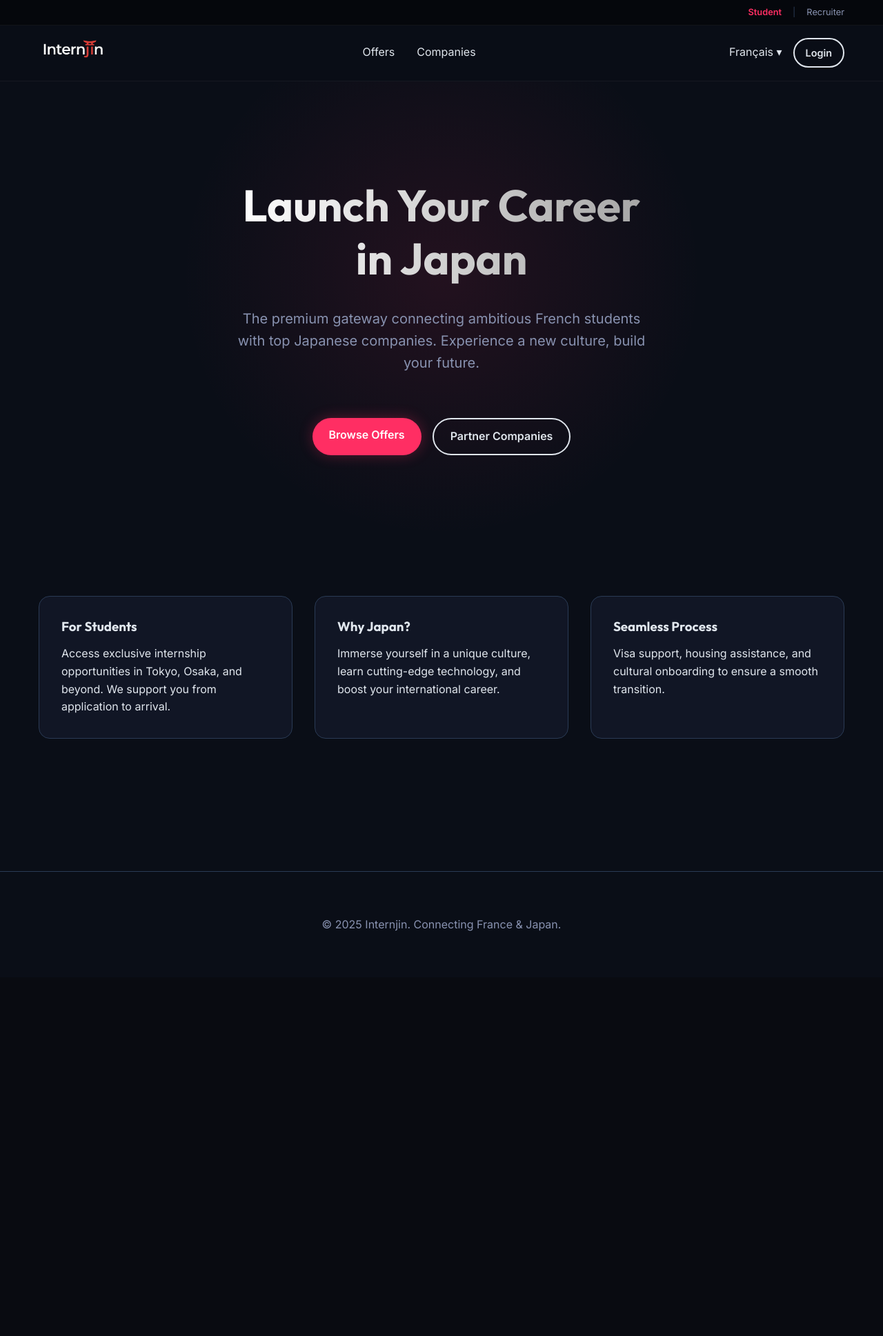
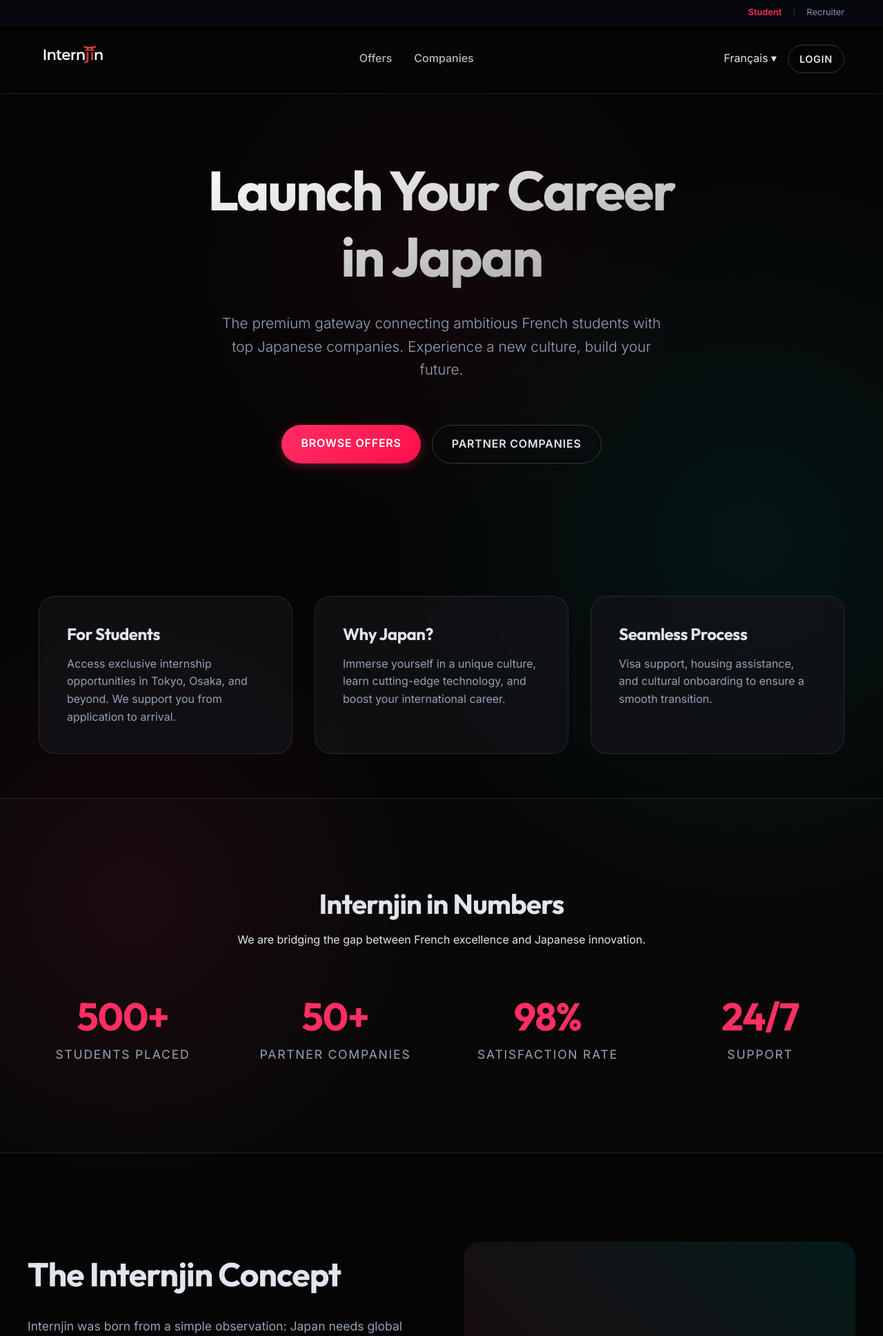
Before and after one commit to ChahanD/Internjin, a Flask app: page / in a window 1280 px wide. Shown: the top 1937 px of the page at 69% size. Before the commit the page ends 1350 px from the top, so only its background shows below. Run offline with Flask 3, Linux system fonts and the light colour scheme.

Commit message:
feat: Implement a comprehensive UI refresh with an updated color palette, typography, button styles, new stats and concept sections, and enhanced dropdowns.

```diff
--- a/app.py
+++ b/app.py
@@ -13,15 +13,24 @@
 login_manager.login_view = 'login'
 
 # Import models after db init to avoid circular imports
-from models import User
+from models import User, Offer
 
 @login_manager.user_loader
 def load_user(user_id):
     return User.query.get(int(user_id))
 
 @app.context_processor
-def inject_role():
-    return dict(role=session.get('role', 'student'))
+def inject_globals():
+    return dict(
+        role=session.get('role', 'student'),
+        lang=session.get('lang', 'en')
+    )
+
+@app.route('/set_language/<lang>')
+def set_language(lang):
+    if lang in ['en', 'fr', 'jp']:
+        session['lang'] = lang
+    return redirect(request.referrer or url_for('index'))
 
 @app.route('/switch_role/<role>')
 def switch_role(role):
@@ -35,34 +44,13 @@
 
 @app.route('/offers')
 def offers():
-    # Dummy data for offers
-    offers_data = [
-        {
-            "id": 1,
-            "title": "Software Engineer Intern",
-            "company": "TechJapan",
-            "location": "Tokyo",
-            "duration": "6 months",
-            "tags": ["Python", "React", "English"]
-        },
-        {
-            "id": 2,
-            "title": "Marketing Assistant",
-            "company": "Global Corp",
-            "location": "Osaka",
-            "duration": "4 months",
-            "tags": ["Marketing", "Japanese N3"]
-        },
-        {
-            "id": 3,
-            "title": "Business Developer",
-            "company": "StartUp Kyoto",
-            "location": "Kyoto",
-            "duration": "6 months",
-            "tags": ["Sales", "English", "French"]
-        }
-    ]
+    offers_data = Offer.query.order_by(Offer.created_at.desc()).all()
     return render_template('offers.html', offers=offers_data)
+
+@app.route('/offer/<int:offer_id>')
+def offer_detail(offer_id):
+    offer = Offer.query.get_or_404(offer_id)
+    return render_template('offer_detail.html', offer=offer)
 
 @app.route('/companies')
 def companies_list():
@@ -117,7 +105,8 @@
             flash('Email already exists')
             return redirect(url_for('register'))
 
-        new_user = User(email=email, name=name)
+        role = request.form.get('role', 'student')
+        new_user = User(email=email, name=name, role=role)
         new_user.set_password(password)
 
         db.session.add(new_user)
@@ -134,6 +123,72 @@
     logout_user()
     return redirect(url_for('index'))
 
+@app.route('/recruiter/dashboard')
+@login_required
+def recruiter_dashboard():
+    if current_user.role != 'recruiter':
+        flash('Access denied. Recruiter role required.')
+        return redirect(url_for('index'))
+    my_offers = Offer.query.filter_by(recruiter_id=current_user.id).order_by(Offer.created_at.desc()).all()
+    return render_template('recruiter/dashboard.html', offers=my_offers)
+
+@app.route('/recruiter/offer/new', methods=['GET', 'POST'])
+@login_required
+def new_offer():
+    if current_user.role != 'recruiter':
+        flash('Access denied.')
+        return redirect(url_for('index'))
+
+    if request.method == 'POST':
+        title = request.form.get('title')
+        company = request.form.get('company')
+        location = request.form.get('location')
+        duration = request.form.get('duration')
+        description = request.form.get('description')
+        tags = request.form.get('tags')
+
+        offer = Offer(
+            title=title,
+            company=company,
+            location=location,
+            duration=duration,
+            description=description,
+            tags=tags,
+            recruiter_id=current_user.id
+        )
+        db.session.add(offer)
+        db.session.commit()
+        flash('Offer created successfully!')
+        return redirect(url_for('recruiter_dashboard'))
+
+    return render_template('recruiter/offer_form.html', action='create')
+
+@app.route('/recruiter/offer/<int:offer_id>/edit', methods=['GET', 'POST'])
+@login_required
+def edit_offer(offer_id):
+    if current_user.role != 'recruiter':
+        flash('Access denied.')
+        return redirect(url_for('index'))
+
+    offer = Offer.query.get_or_404(offer_id)
+    if offer.recruiter_id != current_user.id:
+        flash('You can only edit your own offers.')
+        return redirect(url_for('recruiter_dashboard'))
+
+    if request.method == 'POST':
+        offer.title = request.form.get('title')
+        offer.company = request.form.get('company')
+        offer.location = request.form.get('location')
+        offer.duration = request.form.get('duration')
+        offer.description = request.form.get('description')
+        offer.tags = request.form.get('tags')
+
+        db.session.commit()
+        flash('Offer updated successfully!')
+        return redirect(url_for('recruiter_dashboard'))
+
+    return render_template('recruiter/offer_form.html', offer=offer, action='edit')
+
 if __name__ == '__main__':
     with app.app_context():
         db.create_all()
--- a/static/css/style.css
+++ b/static/css/style.css
@@ -1,21 +1,18 @@
 :root {
     /* Premium Color Palette */
-    --color-bg: #0a0e17;
-    /* Deep Navy */
+    --color-bg: #050505;
+    /* Darker black */
     --color-text: #e0e6ed;
-    /* Soft White */
+    --color-text-muted: #94a3b8;
     --color-primary: #ff2e63;
-    /* Vibrant Pink/Red */
     --color-secondary: #08d9d6;
-    /* Cyan/Teal Accent */
-    --color-card-bg: #111625;
-    /* Slightly lighter navy for cards */
-    --color-border: #2a3b55;
+    --color-card-bg: rgba(20, 20, 25, 0.7);
+    /* Glassmorphism base */
+    --color-border: rgba(255, 255, 255, 0.1);
 
     /* Typography */
     --font-main: 'Inter', -apple-system, BlinkMacSystemFont, sans-serif;
     --font-heading: 'Outfit', sans-serif;
-    /* Modern, bold */
 
     /* Spacing */
     --spacing-xs: 0.5rem;
@@ -25,8 +22,9 @@
     --spacing-xl: 8rem;
 
     /* Effects */
-    --shadow-card: 0 10px 30px -10px rgba(0, 0, 0, 0.5);
+    --shadow-card: 0 8px 32px 0 rgba(0, 0, 0, 0.37);
     --glow-primary: 0 0 20px rgba(255, 46, 99, 0.3);
+    --backdrop-blur: blur(12px);
 }
 
 * {
@@ -41,6 +39,9 @@
     font-family: var(--font-main);
     line-height: 1.6;
     overflow-x: hidden;
+    background-image:
+        radial-gradient(circle at 15% 50%, rgba(255, 46, 99, 0.08) 0%, transparent 25%),
+        radial-gradient(circle at 85% 30%, rgba(8, 217, 214, 0.08) 0%, transparent 25%);
 }
 
 h1,
@@ -53,12 +54,13 @@
     font-weight: 700;
     line-height: 1.2;
     margin-bottom: var(--spacing-sm);
+    letter-spacing: -0.02em;
 }
 
 a {
     text-decoration: none;
     color: inherit;
-    transition: color 0.3s ease;
+    transition: all 0.3s ease;
 }
 
 ul {
@@ -74,35 +76,238 @@
 
 .btn {
     display: inline-block;
-    padding: 12px 24px;
+    padding: 14px 28px;
     border-radius: 50px;
     font-weight: 600;
     cursor: pointer;
-    transition: all 0.3s ease;
+    transition: all 0.3s cubic-bezier(0.4, 0, 0.2, 1);
     border: none;
     font-size: 1rem;
+    text-transform: uppercase;
+    letter-spacing: 0.05em;
 }
 
 .btn-primary {
-    background-color: var(--color-primary);
+    background: linear-gradient(135deg, var(--color-primary), #ff0f4b);
     color: white;
-    box-shadow: var(--glow-primary);
+    box-shadow: 0 4px 15px rgba(255, 46, 99, 0.3);
 }
 
 .btn-primary:hover {
     transform: translateY(-2px);
-    box-shadow: 0 0 30px rgba(255, 46, 99, 0.5);
+    box-shadow: 0 8px 25px rgba(255, 46, 99, 0.5);
 }
 
 .btn-outline {
     background: transparent;
-    border: 2px solid var(--color-text);
+    border: 1px solid rgba(255, 255, 255, 0.2);
     color: var(--color-text);
+    backdrop-filter: blur(5px);
 }
 
 .btn-outline:hover {
-    background: var(--color-text);
-    color: var(--color-bg);
+    background: rgba(255, 255, 255, 0.1);
+    border-color: var(--color-text);
+    transform: translateY(-2px);
+}
+
+/* Header */
+header {
+    padding: 1.5rem 0;
+    position: fixed;
+    width: 100%;
+    top: 0;
+    z-index: 100;
+    background: rgba(5, 5, 5, 0.8);
+    backdrop-filter: var(--backdrop-blur);
+    border-bottom: 1px solid var(--color-border);
+}
+
+nav {
+    display: flex;
+    justify-content: space-between;
+    align-items: center;
+}
+
+.logo {
+    font-family: var(--font-heading);
+    font-size: 1.8rem;
+    font-weight: 800;
+}
+
+.logo span {
+    background: linear-gradient(135deg, var(--color-primary), var(--color-secondary));
+    -webkit-background-clip: text;
+    -webkit-text-fill-color: transparent;
+}
+
+.nav-links {
+    display: flex;
+    gap: var(--spacing-md);
+}
+
+.nav-links a {
+    font-weight: 500;
+    opacity: 0.8;
+}
+
+.nav-links a:hover {
+    opacity: 1;
+    color: var(--color-primary);
+}
+
+/* Hero Section */
+.hero {
+    min-height: 100vh;
+    display: flex;
+    align-items: center;
+    justify-content: center;
+    text-align: center;
+    padding-top: 100px;
+    position: relative;
+}
+
+.hero::before {
+    content: '';
+    position: absolute;
+    top: 50%;
+    left: 50%;
+    transform: translate(-50%, -50%);
+    width: 60vw;
+    height: 60vw;
+    background: radial-gradient(circle, rgba(255, 46, 99, 0.05), transparent 70%);
+    z-index: -1;
+    pointer-events: none;
+}
+
+.hero-content h1 {
+    font-size: 5rem;
+    margin-bottom: var(--spacing-md);
+    background: linear-gradient(to bottom right, #ffffff, #a0a0a0);
+    background-clip: text;
+    -webkit-background-clip: text;
+    -webkit-text-fill-color: transparent;
+    letter-spacing: -0.03em;
+}
+
+.hero-content p {
+    font-size: 1.3rem;
+    color: var(--color-text-muted);
+    max-width: 650px;
+    margin: 0 auto var(--spacing-lg);
+    font-weight: 300;
+}
+
+/* Cards Grid */
+.grid {
+    display: grid;
+    grid-template-columns: repeat(auto-fit, minmax(320px, 1fr));
+    gap: 2rem;
+    padding: var(--spacing-lg) 0;
+}
+
+.card {
+    background: var(--color-card-bg);
+    border: 1px solid var(--color-border);
+    border-radius: 24px;
+    padding: 2.5rem;
+    transition: all 0.4s cubic-bezier(0.4, 0, 0.2, 1);
+    backdrop-filter: var(--backdrop-blur);
+    position: relative;
+    overflow: hidden;
+}
+
+.card::before {
+    content: '';
+    position: absolute;
+    top: 0;
+    left: 0;
+    width: 100%;
+    height: 100%;
+    background: linear-gradient(135deg, rgba(255, 255, 255, 0.03) 0%, transparent 100%);
+    opacity: 0;
+    transition: opacity 0.4s ease;
+}
+
+.card:hover {
+    transform: translateY(-8px);
+    border-color: rgba(255, 46, 99, 0.3);
+    box-shadow: 0 20px 40px -10px rgba(0, 0, 0, 0.5);
+}
+
+.card:hover::before {
+    opacity: 1;
+}
+
+.card h3 {
+    font-size: 1.5rem;
+    margin-bottom: 1rem;
+}
+
+.card p {
+    color: var(--color-text-muted);
+}
+
+/* Stats Section */
+.stats-section {
+    padding: var(--spacing-xl) 0;
+    text-align: center;
+    border-top: 1px solid var(--color-border);
+    border-bottom: 1px solid var(--color-border);
+    background: rgba(255, 255, 255, 0.01);
+}
+
+.stats-grid {
+    display: grid;
+    grid-template-columns: repeat(auto-fit, minmax(200px, 1fr));
+    gap: var(--spacing-lg);
+    margin-top: var(--spacing-lg);
+}
+
+.stat-item h2 {
+    font-size: 3.5rem;
+    color: var(--color-primary);
+    margin-bottom: 0.5rem;
+}
+
+.stat-item p {
+    color: var(--color-text-muted);
+    font-size: 1.1rem;
+    text-transform: uppercase;
+    letter-spacing: 0.1em;
+}
+
+/* Concept Section */
+.concept-section {
+    padding: var(--spacing-xl) 0;
+}
+
+.concept-content {
+    display: grid;
+    grid-template-columns: 1fr 1fr;
+    gap: var(--spacing-lg);
+    align-items: center;
+}
+
+.concept-text h2 {
+    font-size: 3rem;
+    margin-bottom: var(--spacing-md);
+}
+
+.concept-text p {
+    color: var(--color-text-muted);
+    font-size: 1.1rem;
+    margin-bottom: 1.5rem;
+}
+
+/* Footer */
+footer {
+    border-top: 1px solid var(--color-border);
+    padding: var(--spacing-lg) 0;
+    text-align: center;
+    color: var(--color-text-muted);
+    margin-top: var(--spacing-xl);
+    background: #020202;
 }
 
 /* Dropdown */
@@ -145,99 +380,8 @@
     color: var(--color-primary);
 }
 
-/* Header */
-header {
-    padding: var(--spacing-sm) 0;
-    position: fixed;
-    width: 100%;
-    top: 0;
-    z-index: 100;
-    background: rgba(10, 14, 23, 0.95);
-    /* Increased opacity for better visibility */
-    backdrop-filter: blur(10px);
-    border-bottom: 1px solid rgba(255, 255, 255, 0.05);
+/* Page Spacing Fixes */
+.page-with-header {
+    padding-top: 140px;
+    /* Ensure content is not hidden by fixed header */
 }
-
-nav {
-    display: flex;
-    justify-content: space-between;
-    align-items: center;
-}
-
-.logo {
-    font-family: var(--font-heading);
-    font-size: 1.5rem;
-    font-weight: 800;
-    letter-spacing: -0.02em;
-}
-
-.logo span {
-    color: var(--color-primary);
-}
-
-.nav-links {
-    display: flex;
-    gap: var(--spacing-md);
-}
-
-.nav-links a:hover {
-    color: var(--color-primary);
-}
-
-/* Hero Section */
-.hero {
-    min-height: 100vh;
-    display: flex;
-    align-items: center;
-    justify-content: center;
-    text-align: center;
-    padding-top: 120px;
-    /* Header offset + Top bar */
-    background: radial-gradient(circle at 50% 50%, rgba(255, 46, 99, 0.1) 0%, transparent 50%);
-}
-
-.hero-content h1 {
-    font-size: 4rem;
-    margin-bottom: var(--spacing-md);
-    background: linear-gradient(to right, #fff, #a5a5a5);
-    background-clip: text;
-    -webkit-background-clip: text;
-    -webkit-text-fill-color: transparent;
-}
-
-.hero-content p {
-    font-size: 1.25rem;
-    color: #8892b0;
-    max-width: 600px;
-    margin: 0 auto var(--spacing-lg);
-}
-
-/* Cards Grid */
-.grid {
-    display: grid;
-    grid-template-columns: repeat(auto-fit, minmax(300px, 1fr));
-    gap: var(--spacing-md);
-    padding: var(--spacing-lg) 0;
-}
-
-.card {
-    background: var(--color-card-bg);
-    border: 1px solid var(--color-border);
-    border-radius: 16px;
-    padding: var(--spacing-md);
-    transition: transform 0.3s ease, border-color 0.3s ease;
-}
-
-.card:hover {
-    transform: translateY(-5px);
-    border-color: var(--color-primary);
-}
-
-/* Footer */
-footer {
-    border-top: 1px solid var(--color-border);
-    padding: var(--spacing-lg) 0;
-    text-align: center;
-    color: #8892b0;
-    margin-top: var(--spacing-xl);
-}
--- a/templates/base.html
+++ b/templates/base.html
@@ -52,9 +52,9 @@
                     <div class="dropdown">
                         <a href="#" class="dropdown-toggle">Français ▾</a>
                         <ul class="dropdown-menu">
-                            <li><a href="?lang=fr">Français</a></li>
-                            <li><a href="?lang=en">English</a></li>
-                            <li><a href="?lang=jp">日本語</a></li>
+                            <li><a href="{{ url_for('set_language', lang='fr') }}">Français</a></li>
+                            <li><a href="{{ url_for('set_language', lang='en') }}">English</a></li>
+                            <li><a href="{{ url_for('set_language', lang='jp') }}">日本語</a></li>
                         </ul>
                     </div>
                     <a href="/contact" class="btn btn-outline" style="padding: 8px 16px; font-size: 0.9rem;">Contact
@@ -65,9 +65,9 @@
                     <div class="dropdown">
                         <a href="#" class="dropdown-toggle">Français ▾</a>
                         <ul class="dropdown-menu">
-                            <li><a href="?lang=fr">Français</a></li>
-                            <li><a href="?lang=en">English</a></li>
-                            <li><a href="?lang=jp">日本語</a></li>
+                            <li><a href="{{ url_for('set_language', lang='fr') }}">Français</a></li>
+                            <li><a href="{{ url_for('set_language', lang='en') }}">English</a></li>
+                            <li><a href="{{ url_for('set_language', lang='jp') }}">日本語</a></li>
                         </ul>
                     </div>
                     {% endif %}
--- a/templates/index.html
+++ b/templates/index.html
@@ -58,4 +58,47 @@
         {% endif %}
     </div>
 </section>
+
+<section class="stats-section">
+    <div class="container">
+        <h2 style="font-size: 2.5rem; margin-bottom: 1rem;">Internjin in Numbers</h2>
+        <p style="max-width: 600px; margin: 0 auto;">We are bridging the gap between French excellence and Japanese
+            innovation.</p>
+        <div class="stats-grid">
+            <div class="stat-item">
+                <h2>500+</h2>
+                <p>Students Placed</p>
+            </div>
+            <div class="stat-item">
+                <h2>50+</h2>
+                <p>Partner Companies</p>
+            </div>
+            <div class="stat-item">
+                <h2>98%</h2>
+                <p>Satisfaction Rate</p>
+            </div>
+            <div class="stat-item">
+                <h2>24/7</h2>
+                <p>Support</p>
+            </div>
+        </div>
+    </div>
+</section>
+
+<section class="concept-section container">
+    <div class="concept-content">
+        <div class="concept-text">
+            <h2>The Internjin Concept</h2>
+            <p>Internjin was born from a simple observation: Japan needs global talent, and French students dream of
+                Japan. Yet, the barriers—language, visa, culture—often seem insurmountable.</p>
+            <p>We created a streamlined ecosystem that handles the complexity. For students, it's a career accelerator.
+                For companies, it's a gateway to elite European talent without the administrative headache.</p>
+            <a href="/contact" class="btn btn-outline">Learn More About Us</a>
+        </div>
+        <div class="concept-image"
+            style="background: linear-gradient(45deg, var(--color-primary), var(--color-secondary)); border-radius: 24px; height: 400px; opacity: 0.1;">
+            <!-- Placeholder for concept image -->
+        </div>
+    </div>
+</section>
 {% endblock %}
--- a/templates/login.html
+++ b/templates/login.html
@@ -3,7 +3,8 @@
 {% block title %}Login | Internjin{% endblock %}
 
 {% block content %}
-<div class="container" style="min-height: 80vh; display: flex; align-items: center; justify-content: center;">
+<div class="container page-with-header"
+    style="min-height: 80vh; display: flex; align-items: center; justify-content: center;">
     <div
         style="background: var(--color-card-bg); padding: 2rem; border-radius: 16px; border: 1px solid var(--color-border); width: 100%; max-width: 400px;">
         <h1 style="text-align: center; margin-bottom: 2rem;">Welcome Back</h1>
```
Also changed, not shown: other parts of static/css/style.css (+38 -8 lines), models.py (+15 -0 lines), templates/offer_detail.html (added, +49 -0 lines), templates/offers.html (+8 -3 lines), templates/recruiter/dashboard.html (added, +31 -0 lines), templates/recruiter/offer_form.html (added, +40 -0 lines), templates/register.html (+11 -1 lines), instance/internjin.db.
